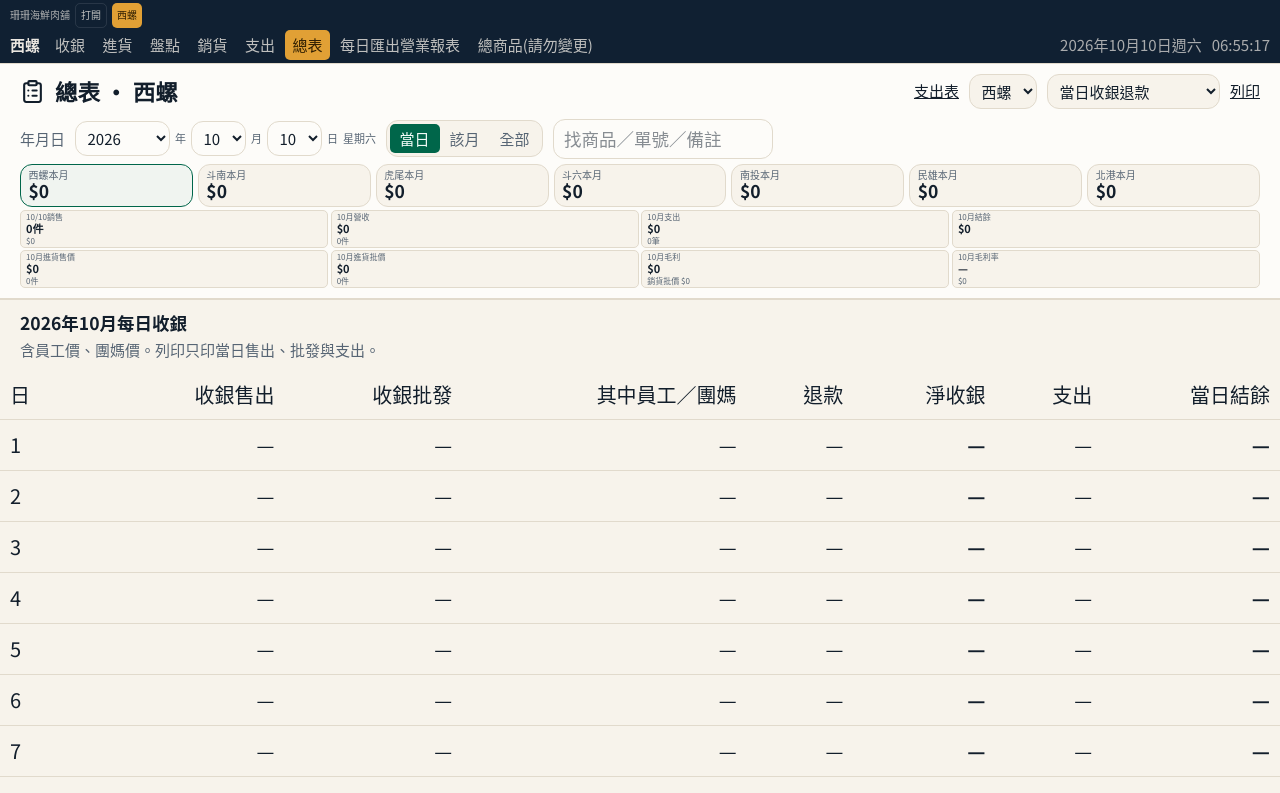
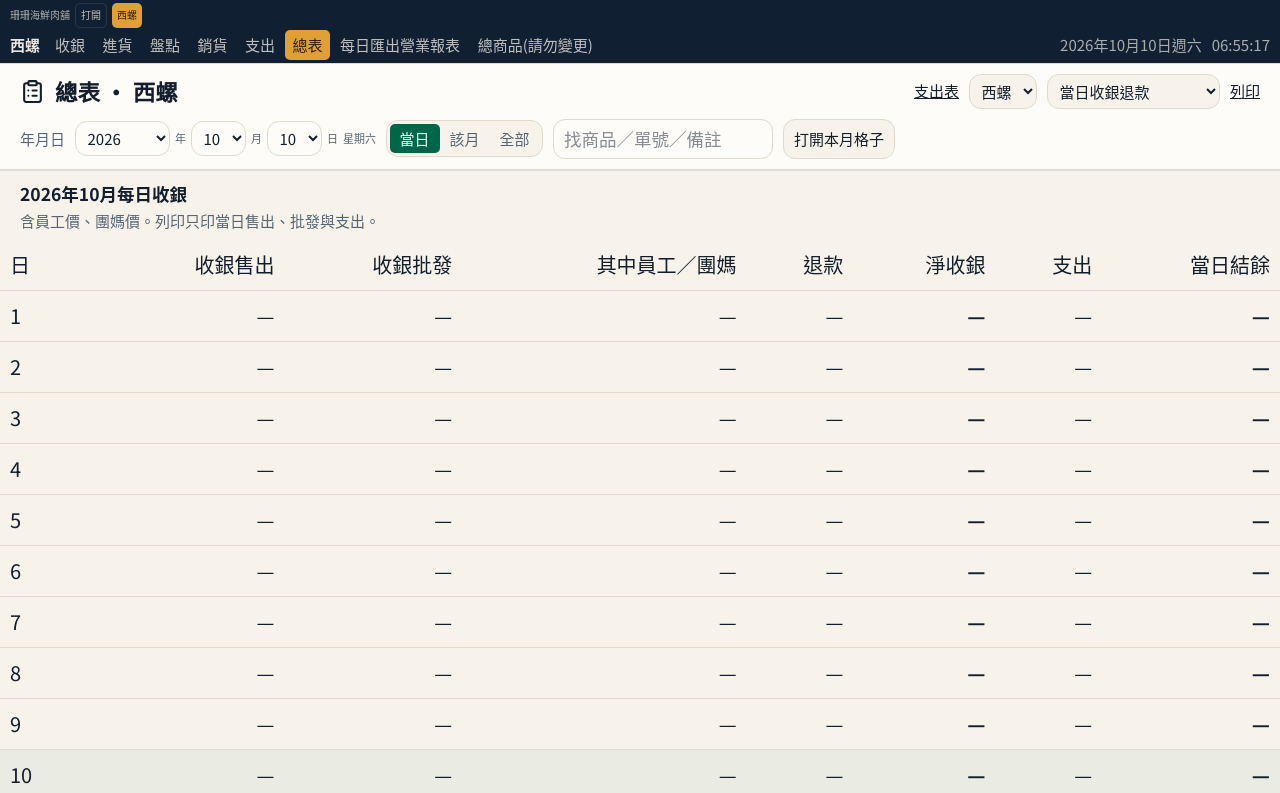
Before and after one commit to samsam60076-maker/sop, a Next.js app in the folder men-shi-pos/: page /report in a window 1280 px wide. Shown: the top 793 px of the page. Built offline with nearby package versions, Linux system fonts and the light colour scheme.

Commit message:
總表本月格子改成可打開隱藏，進總表先收起來。

```diff
--- a/men-shi-pos/components/stock-report-view.tsx
+++ b/men-shi-pos/components/stock-report-view.tsx
@@ -94,6 +94,7 @@ export function StockReportView() {
   const [printZoom, setPrintZoom] = useState(1);
   const [printPick, setPrintPick] = useState<PrintJob>("dayCash");
   const [printJob, setPrintJob] = useState<PrintJob | null>(null);
+  const [summaryOpen, setSummaryOpen] = useState(false);
 
   const allRows = useMemo(
     () => buildStockReport(state, period, day),
@@ -648,8 +649,17 @@ export function StockReportView() {
             className="h-8 w-36 rounded-md border border-input bg-card px-2 text-sm outline-none focus-visible:border-ring md:w-44"
             aria-label="搜尋"
           />
-        </div>
-
+          <button
+            type="button"
+            className="h-8 rounded-md border bg-background px-2 text-xs print:hidden"
+            onClick={() => setSummaryOpen((current) => !current)}
+          >
+            {summaryOpen ? "隱藏" : "打開"}本月格子
+          </button>
+        </div>
+
+        {summaryOpen ? (
+          <>
             <div className="mt-1 grid grid-cols-2 gap-1 sm:grid-cols-4 lg:grid-cols-7 print:hidden rp-hq">
               {hqRows.map((row) => (
                 <button
@@ -726,6 +736,8 @@ export function StockReportView() {
                 />
               </div>
             </div>
+          </>
+        ) : null}
       </div>
 
       <section className="rp-month-daily border-t px-3 py-2 md:px-4">
--- a/men-shi-pos/render.yaml
+++ b/men-shi-pos/render.yaml
@@ -13,4 +13,4 @@ services:
       - key: NODE_ENV
         value: production
       - key: DEPLOY_MARK
-        value: "2026-10-10-month-daily-t"
+        value: "2026-10-10-summary-toggle"
```
Lines whose indentation alone changed are shown as unchanged.
